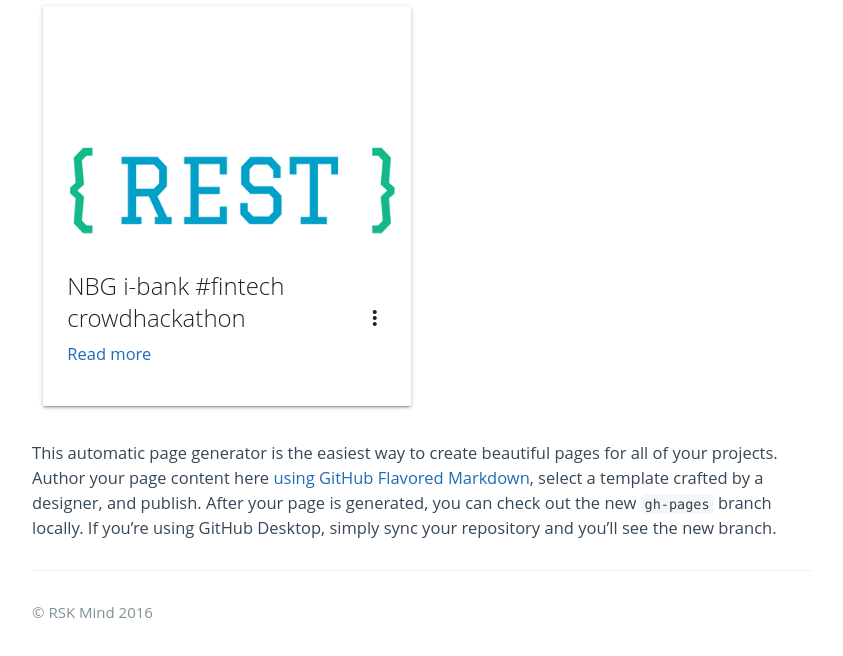
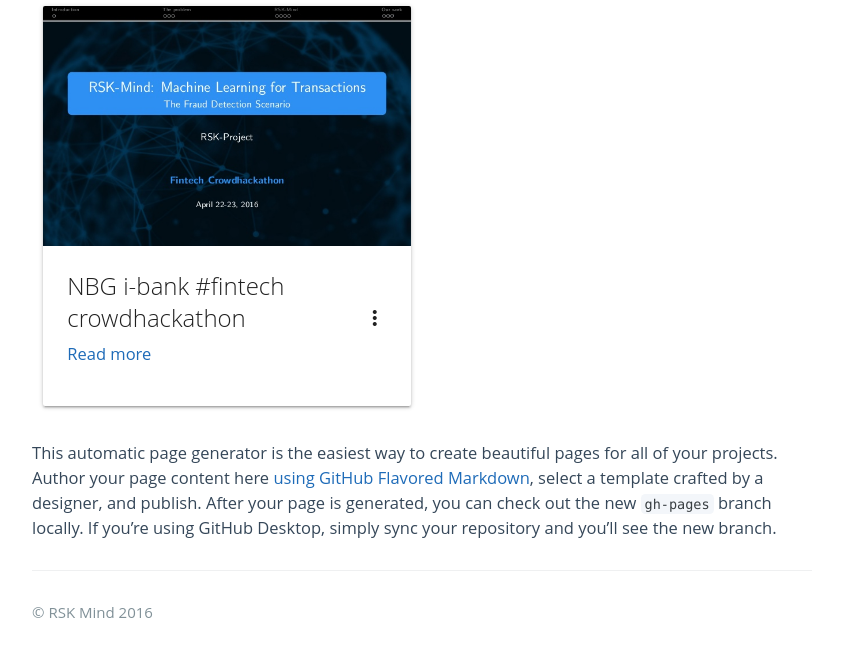
Before and after one commit to rsk-mind/rsk-mind.github.com, a plain HTML site: page index.html in a window 1280 px wide. Shown: the part 1031-1687 px from the top of the page, without its empty margins (218-1061 px from the left). Drawn offline with nearby package versions, Linux system fonts and the light colour scheme.

Commit message:
Add preview image

```diff
--- a/index.html
+++ b/index.html
@@ -78,7 +78,7 @@
         <div class="col s12 m6">
           <div class="card medium">
             <div class="card-image waves-effect waves-block waves-light">
-              <img class="activator" src="images/rsz_api.png">
+              <img class="activator" src="images/present-1.jpg">
             </div>
             <div class="card-content">
               <span class="card-title activator grey-text text-darken-4">NBG i-bank #fintech crowdhackathon<i class="material-icons right">more_vert</i></span>
```
Also changed, not shown: images/present-1.jpg (added).
